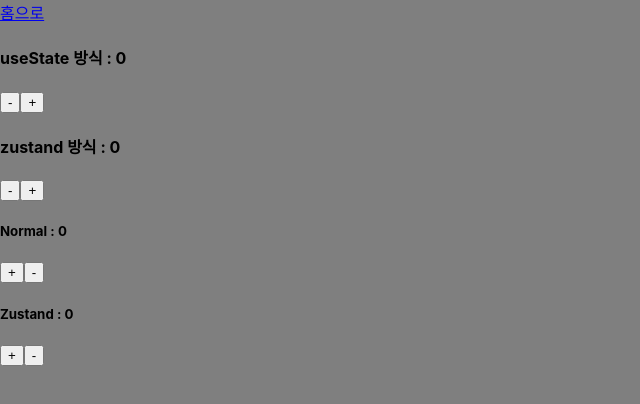
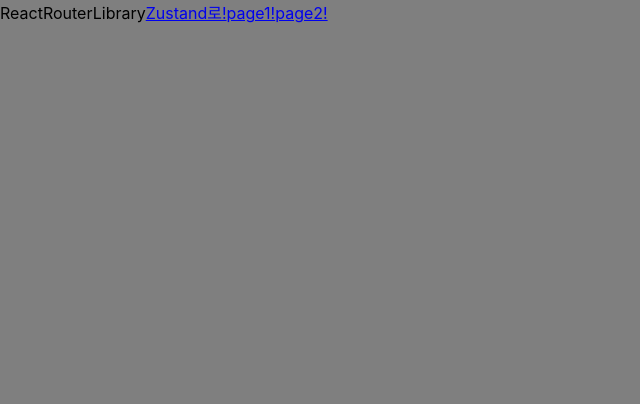
Before and after one commit to DDDDKo/reactLibrary, a React (Create React App) app: page /router in a window 1280 px wide. Shown: the top 404 px of the page, without its empty margins (0-640 px from the left). Built offline with nearby package versions, Linux system fonts and the light colour scheme.

Commit message:
2024-04-17 12:50

```diff
--- a/package.json
+++ b/package.json
@@ -13,6 +13,7 @@
     "react": "^18.2.0",
     "react-dom": "^18.2.0",
     "react-router": "^6.22.3",
+    "react-router-dom": "^6.22.3",
     "react-scripts": "5.0.1",
     "typescript": "^4.9.5",
     "web-vitals": "^2.1.4",
--- a/src/App.tsx
+++ b/src/App.tsx
@@ -1,12 +1,23 @@
 import React from 'react';
 import './App.css';
 import ZustandLibrary from 'src/zustand/ZustandLibrary';
+import { Route, Routes } from 'react-router';
+import ReactRouterLibrary, { ReactRouterPage1, ReactRouterPage2 } from './react-router/ReactRouterLibrary';
 
 function App() {
   return (
-    <>
-      <ZustandLibrary />
-    </>
+    <Routes>
+      {/* <Route index element={<ReactRouterLibrary />} />
+      <Route path='/page1' element={<ReactRouterPage1 />} />
+      <Route path='/page2' element={<ReactRouterPage2 />} />
+      <Route path='/zustand' element={<ZustandLibrary />} /> */}
+      <Route path='/router'>
+        <Route index element={<ReactRouterLibrary />} />
+        <Route path='page1' element={<ReactRouterPage1 />} />
+        <Route path='page2' element={<ReactRouterPage2 />} />
+      </Route>
+      <Route path='/zustand' element={<ZustandLibrary />} />
+    </Routes>
   );
 }
 
--- a/src/index.tsx
+++ b/src/index.tsx
@@ -2,12 +2,15 @@ import React from 'react';
 import ReactDOM from 'react-dom/client';
 import './index.css';
 import App from './App';
+import { BrowserRouter } from 'react-router-dom';
 
 const root = ReactDOM.createRoot(
   document.getElementById('root') as HTMLElement
 );
 root.render(
   <React.StrictMode>
-    <App />
+    <BrowserRouter>
+      <App />
+    </BrowserRouter>
   </React.StrictMode>
 );
--- a/src/react-router/ReactRouterLibrary.tsx
+++ b/src/react-router/ReactRouterLibrary.tsx
@@ -6,6 +6,53 @@ import React from "react";
 // - 웹 애플리케이션 내에서 URL 이동이 있을때 웹 페이지를 새로고침 하지 않도록 함
 // - 웹 애플리케이션 내에서 네비게이션 역할을 수행
 
+// npm i react-router react-router-dom
+
+// - 루트 경로에 있는 index.tsx의 root.render() 안에 포함되어 있는 <App /> 컴포넌트를 (=>root.render(<App />)) <BrowserRouter> 컴포넌트로 묶어야함
+// - <BrowerRouter> : URL을 사용하여 브라우저 주소 표시줄에 현재 위치를 저장하고 탐색할 수 있도록 하는 컴포넌트
+
+// - 특정 URL 패턴에 대해서 컴포넌트를 각각 다르게 랜더링하고자 한다면 App.tsx에 <Routes> 컴포넌트와 <Route> 컴포넌트를 이용하여 경로에 따른 컴포넌트를 지정
+
+// <Routes> :
+// - <Route> 컴포넌트로 URL에 따른 컴포넌트를 랜더링 할 수 있도록 하는 컴포넌트
+
+// <Route> :
+// - URL 패턴에 따라서 랜더링하고자 하는 컴포넌트를 지정하는 컴포넌트
+// - path 속성 : URL 패턴 지정
+// - element 속성 : 랜더링할 컴포넌트 지정
+// - index 속성 : 현재 패턴에 기본 라우터로 지정
+
+// http://localhost:3000
+// http://localhost:3000/router
 export default function ReactRouterLibrary() {
-    return <div>ReactRouterLibrary</div>;
+    return (
+    <div>
+        ReactRouterLibrary
+        <a href="http://localhost:3000/zustand">Zustand로!</a>
+        <a href="http://localhost:3000/router/page1">page1!</a>
+        <a href="http://localhost:3000/router/page2">page2!</a>
+    </div>
+);
 }
+
+// http://localhost:3000/page1
+// http://localhost:3000/router/page1
+export function ReactRouterPage1 () {
+    return (
+        <div>
+            <h1>페이지 1</h1>
+            <a href="http://localhost:3000/router">홈으로!</a>
+        </div>
+    );
+}
+
+// http://localhost:3000/page2
+// http://localhost:3000/router/page2
+export function ReactRouterPage2 () {
+    return (
+        <div>
+            <h1>페이지 2</h1>
+            <a href="http://localhost:3000/router">홈으로!</a>
+        </div>
+    );
+}
--- a/src/zustand/ZustandLibrary.tsx
+++ b/src/zustand/ZustandLibrary.tsx
@@ -7,6 +7,8 @@ import { create } from "zustand";
 // - Redux의 고질적인 문제점으로 복잡한 코드 구조와 높은 학습 곡선을 요구
 // - Zustand는 단순한 코드 구조와 학습 곡선이 매우 낮음 - useState 사용 수준의 학습 곡선을 요구
 // - Redux, MobX 와 같은 타 상태관리 라이브러리들에 비해 가벼움 => 빌드 할때 패키징 속도 향상/ 빌드 후 파일의 크기(번들의 크기)가 작아짐
+
+// npm i zustand
 
 // zustand를 이용한 글로벌 상태 선언 방법
 // 1. zustand의 create 함수를 사용하여 store를 생성
@@ -63,7 +65,7 @@ export default function ZustandLibrary() {
 
     return (
         <div>
-            <a href="http://localhost:3000">홈으로</a>
+            <a href="http://localhost:3000/router">홈으로</a>
             <div>
                 <h4>useState 방식 : {normal}</h4>
                 <button onClick={decreaseNormal}>-</button>
```
Also changed, not shown: 1 other file (tests, documents, lock files or other folders).
